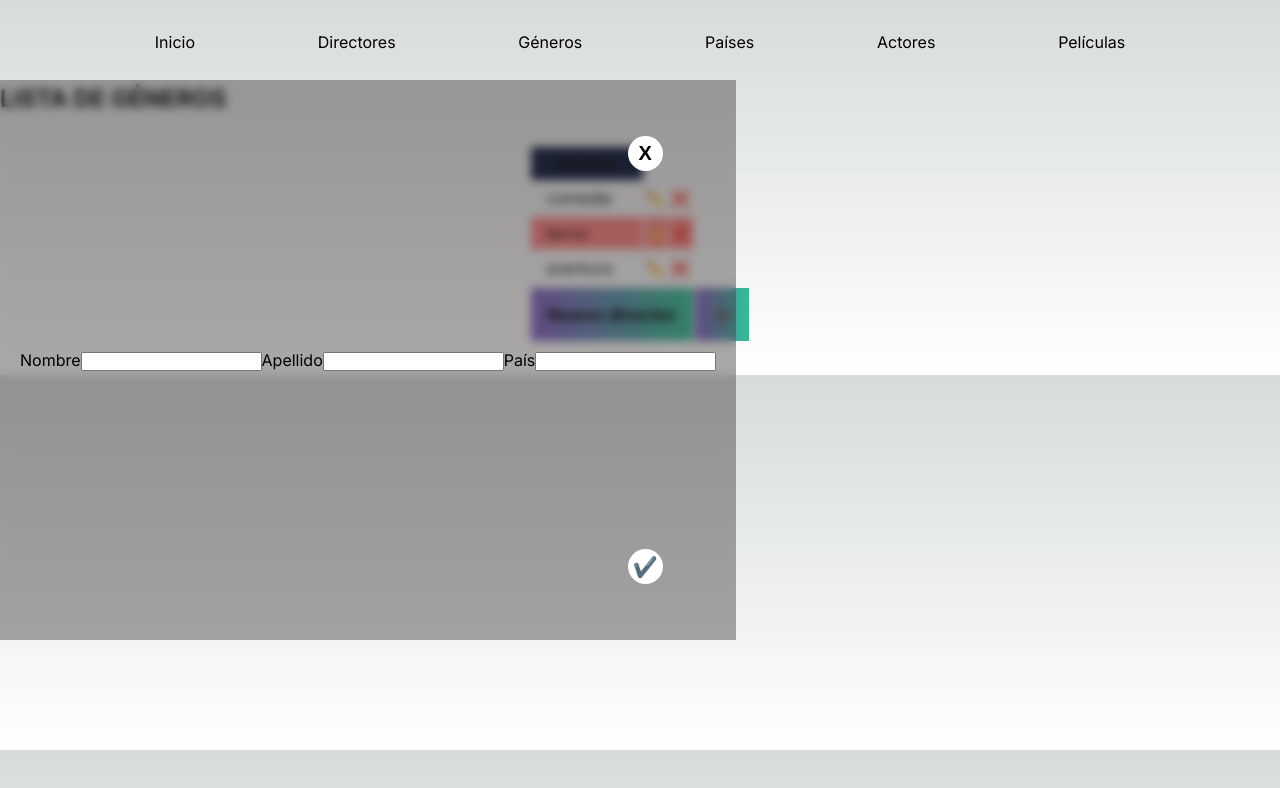
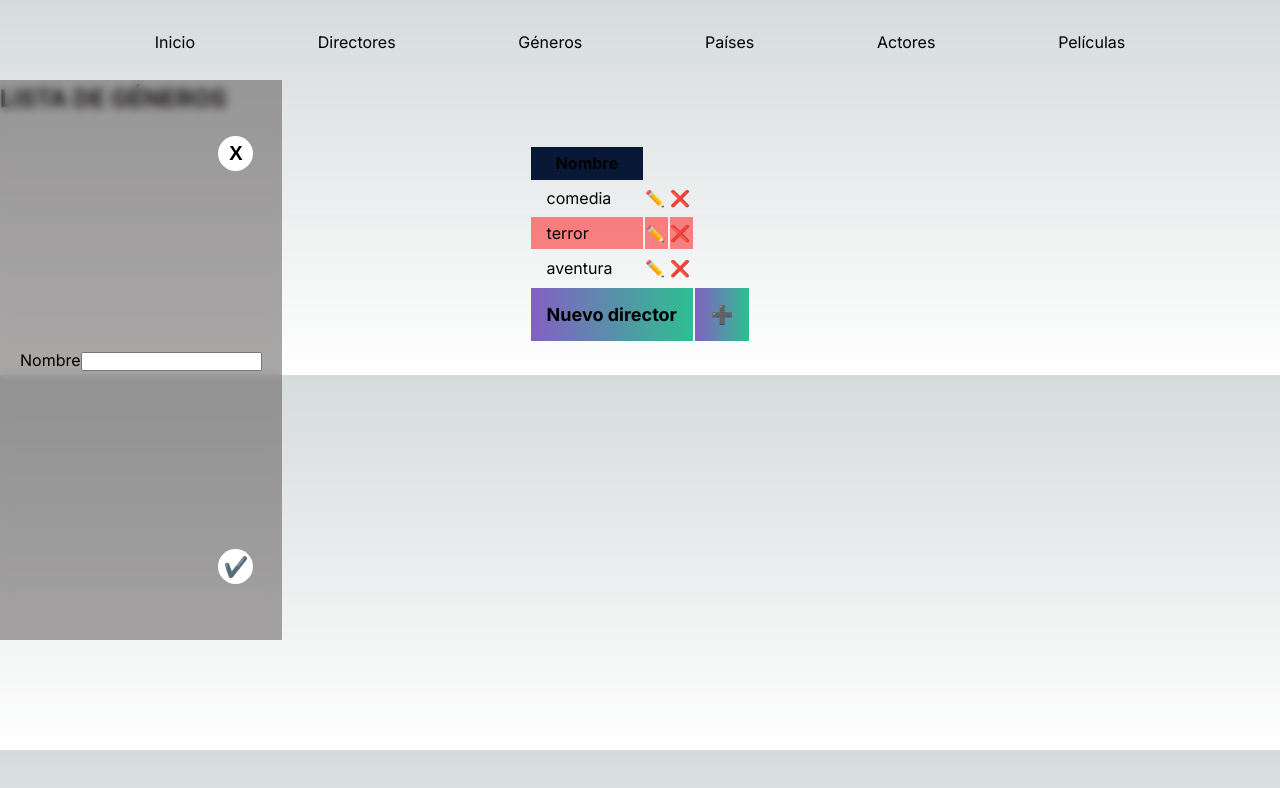
Before and after one commit to Adsuarez/frontend-series-animadas, a Next.js app: page /generos in a window 1280 px wide. Both pictures are taken after a click on the element "Nuevo director". Shown: the top 788 px of the page. Built offline with nearby package versions, Linux system fonts and the light colour scheme.

Commit message:
replace static inputs to dinamic inputs

```diff
--- a/src/components/Form.js
+++ b/src/components/Form.js
@@ -1,6 +1,12 @@
+import { COLUMNS_TITLES_DICTIONARY } from "@/constants";
 import styles from "./form.module.css";
 
-export default function Form({ setShowForm, setDataToSave, dataToSave }) {
+export default function Form({
+  setShowForm,
+  setDataToSave,
+  dataToSave,
+  columns,
+}) {
   const close = async (event) => {
     event.preventDefault();
     setShowForm(false);
@@ -29,25 +35,16 @@ export default function Form({ setShowForm, setDataToSave, dataToSave }) {
       className={styles.form}
       onSubmit={(event) => save(event)}
     >
-      <div>
-        <label>
-          Nombre
-          <input type="text" name="name" />
-        </label>
-      </div>
-      <div>
-        <label>
-          Apellido
-          <input type="text" name="lastname" />
-        </label>
-      </div>
-      <div>
-        <label>
-          País
-          <input type="text" name="country" />
-        </label>
-      </div>
-
+      {columns.map((column) => {
+        return (
+          <div key={column}>
+            <label>
+              {COLUMNS_TITLES_DICTIONARY[column]}
+              <input type="text" name={column} />
+            </label>
+          </div>
+        );
+      })}
       <button className={styles.close} onClick={(event) => close(event)}>
         X
       </button>
```
